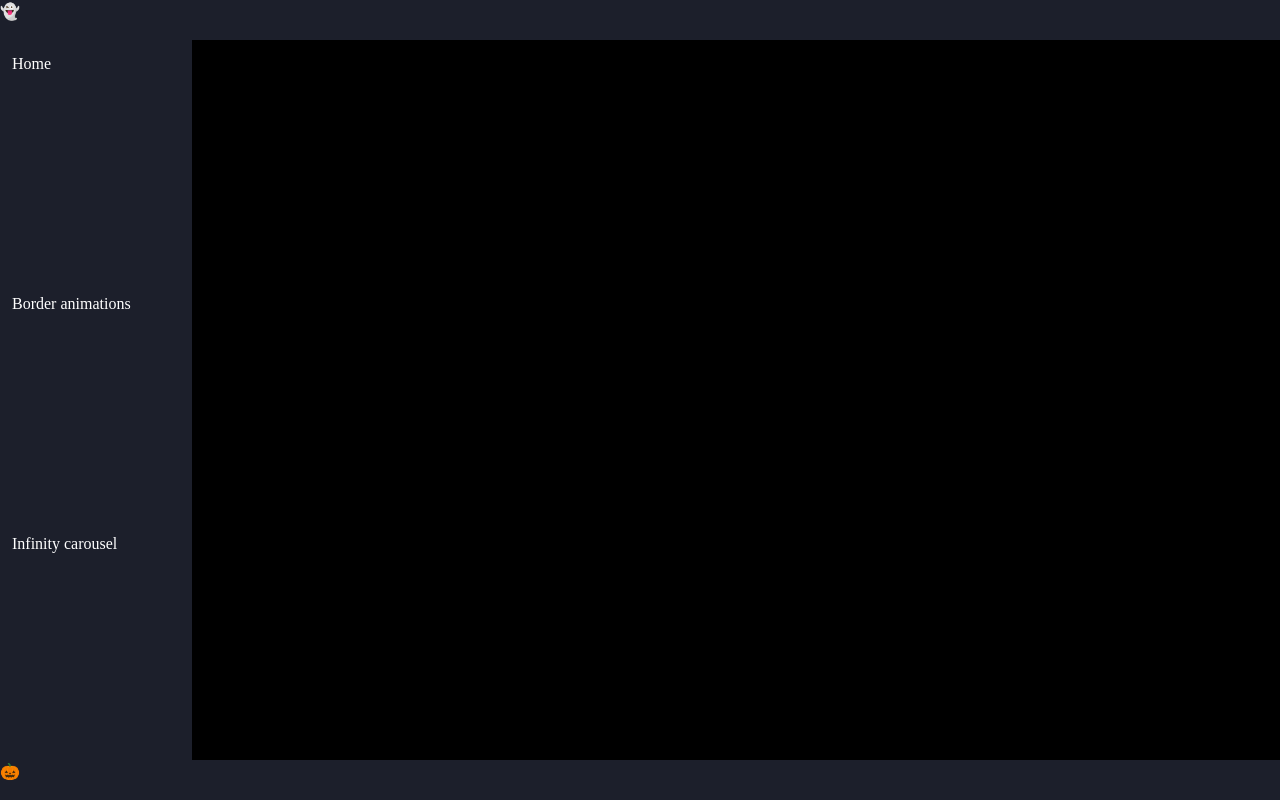
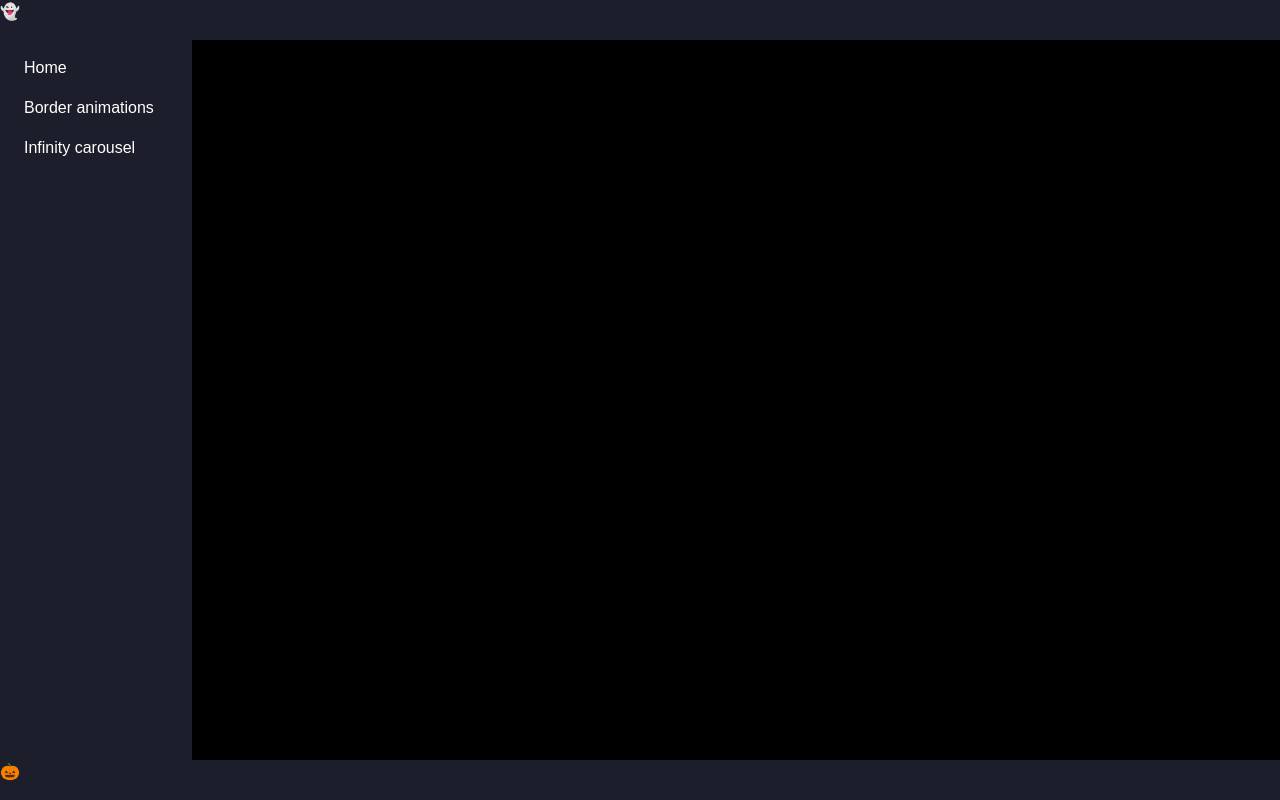
Before and after one commit to thiagopi/css-features, a Vue app: page / in a window 1280 px wide. Built offline with nearby package versions, Linux system fonts and the light colour scheme.

Commit message:
feat: Implement active RouterLink navigation, apply global font, and update layout with formatting.

```diff
--- a/base.min.css
+++ b/base.min.css
@@ -1 +1 @@
-*,*::before,*::after{box-sizing:border-box}*{margin:0}html:focus-within{scroll-behavior:smooth}body{min-height:100vh;text-rendering:optimizeSpeed;line-height:1.5}img,picture,video,canvas,svg{display:block;max-width:100%}input,button,textarea,select{font:inherit}body{background-color:#000}/*# sourceMappingURL=base.min.css.map */
+*,*::before,*::after{box-sizing:border-box}*{margin:0}html:focus-within{scroll-behavior:smooth}body{min-height:100vh;text-rendering:optimizeSpeed;line-height:1.5}img,picture,video,canvas,svg{display:block;max-width:100%}input,button,textarea,select{font:inherit}body{background-color:#000;font-family:Arial,Helvetica,sans-serif}/*# sourceMappingURL=base.min.css.map */
--- a/base.scss
+++ b/base.scss
@@ -38,4 +38,5 @@ select {
 
 body {
     background-color: #000;
+    font-family: Arial, Helvetica, sans-serif;
 }
--- a/biome.json
+++ b/biome.json
@@ -3,7 +3,7 @@
 		"ignoreUnknown": false
 	},
 	"formatter": {
-		"indentStyle": "tab",
+		"indentStyle": "space",
 		"indentWidth": 2
 	},
 	"overrides": [
--- a/src/App.vue
+++ b/src/App.vue
@@ -32,6 +32,9 @@ import Footer from "./modules/footer/Footer.vue";
     }
 
     main {
+      display: grid;
+        place-items: center;
+        grid-area: main;
         padding: 24px;
         height: calc(100vh - 80px);
     }
--- a/src/modules/border-animations/BorderAnimations.vue
+++ b/src/modules/border-animations/BorderAnimations.vue
@@ -30,11 +30,13 @@
 .wrapper {
     display: flex;
     gap: 24px;
+    place-items: center;
     width: 100%;
     justify-content: center;
     align-items: center;
 }
-.card, .card2 {
+.card,
+.card2 {
     position: relative;
     margin: 0 auto;
     width: 300px;
@@ -44,7 +46,8 @@
     color: #fff;
     padding: 12px;
 
- &::after, &::before {
+    &::after,
+        &::before {
             content: "";
             position: absolute;
             top: 50%;
@@ -52,7 +55,7 @@
             transform: translate(-50%, -50%);
             width: 100%;
             height: 100%;
-    background-image: conic-gradient(from var(--angle),#ff4545, #00ff99, #006aff, #ff0095, #ff4545);
+        background-image: conic-gradient(from var(--angle), #ff4545, #00ff99, #006aff, #ff0095, #ff4545);
             border-radius: 12px;
             z-index: -1;
             padding: 3px;
@@ -86,9 +89,9 @@
     from {
         --angle: 0deg;
     }
+
     to {
         --angle: 360deg;
     }
 }
-
 </style>
--- a/src/modules/header/Header.vue
+++ b/src/modules/header/Header.vue
@@ -8,13 +8,9 @@
 
 <style scoped lang="scss">
     header {
-        // position: fixed;
-        // top: 0;
-        // left: 0;
         grid-area: header;
         width: 100%;
         background-color: #1c1f2b;
         color: #fff;
-
     }
 </style>
--- a/src/modules/menu/Menu.vue
+++ b/src/modules/menu/Menu.vue
@@ -1,33 +1,78 @@
-<script setup lang="ts"></script>
+<script setup lang="ts">
+import { useRoute } from 'vue-router'
+
+const route = useRoute()
+const activeRoute = route.name
+</script>
 
 <template>
     <nav>
-        <ul>
-            <li>Home</li>
-            <li>Border animations</li>
-            <li>Infinity carousel</li>
-        </ul>
+        <RouterLink to="/" class="menu-item" :class="activeRoute === 'home' ? 'active' : ''">Home</RouterLink>
+        <RouterLink to="/border-animations" class="menu-item" :class="activeRoute === 'border-animations' ? 'active' : ''">Border animations</RouterLink>
+        <RouterLink to="/infinity-carousel" class="menu-item" :class="activeRoute === 'infinity-carousel' ? 'active' : ''">Infinity carousel</RouterLink>
+
     </nav>
 </template>
 
 <style scoped lang="scss">
 nav {
+    display: flex;
+    flex-direction: column;
+    padding: 12px;
+    margin: 0;
+    list-style: none;
+    gap: 8px;
     grid-area: menu;
     width: 100%;
     background-color: #1c1f2b;
     color: #fff;
-        padding: 12px;
-        display: grid;
+
+    .menu-item {
+        all: unset;
+        padding: 16px 12px;
+        margin: 0;
+        width: 100%;
+        height: max-content;
+        cursor: pointer;
+        line-height: 0%;
+        border-radius: 16px;
+        box-sizing: border-box;
+
+        &.active {
+            background-color: rgba(25, 140, 168, 1);
+
+            &:hover {
+                background-color: rgba(25, 140, 168, 1);
+            }
+        }
+        &:hover {
+            background-color: rgba(25, 140, 168, 0.5);
+        }
+    }
+
     ul {
-            display: grid;
+        display: flex;
+            flex-direction: column;
             padding: 0;
             margin: 0;
             list-style: none;
-            gap: 24px;
+            gap: 8px;
+
         li {
-                padding: 0;
+            padding: 16px 12px;
                 margin: 0;
+            width: 100%;
+                height: max-content;
             cursor: pointer;
+                line-height: 0%;
+                border-radius: 16px;
+
+            &.active {
+                background-color: rgba(25, 140, 168, 1);
+            }
+            &:hover {
+                background-color: rgba(25, 140, 168, 0.5);
+            }
         }
     }
 }
--- a/src/router/index.ts
+++ b/src/router/index.ts
@@ -3,7 +3,7 @@ import BorderAnimations from "@/modules/border-animations/BorderAnimations.vue";
 
 const router = createRouter({
   history: createWebHistory(import.meta.env.BASE_URL),
-  routes: [{ path: "/border-animations", component: BorderAnimations }],
+  routes: [{ path: "/border-animations", component: BorderAnimations, name: "border-animations" }],
 });
 
 export default router;
```
Also changed, not shown: 1 other file (tests, documents, lock files or other folders). Lines whose indentation alone changed are shown as unchanged.
